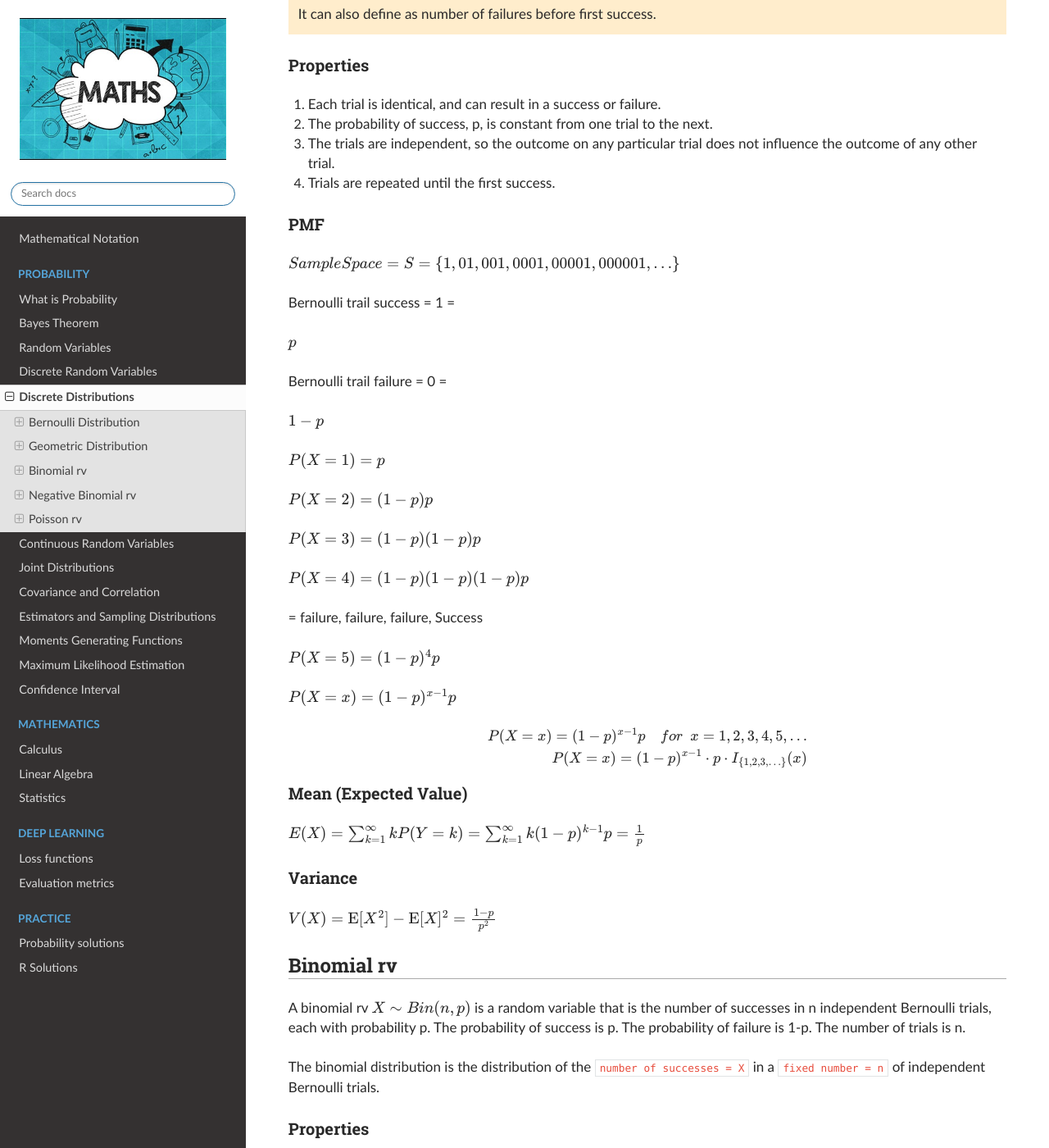
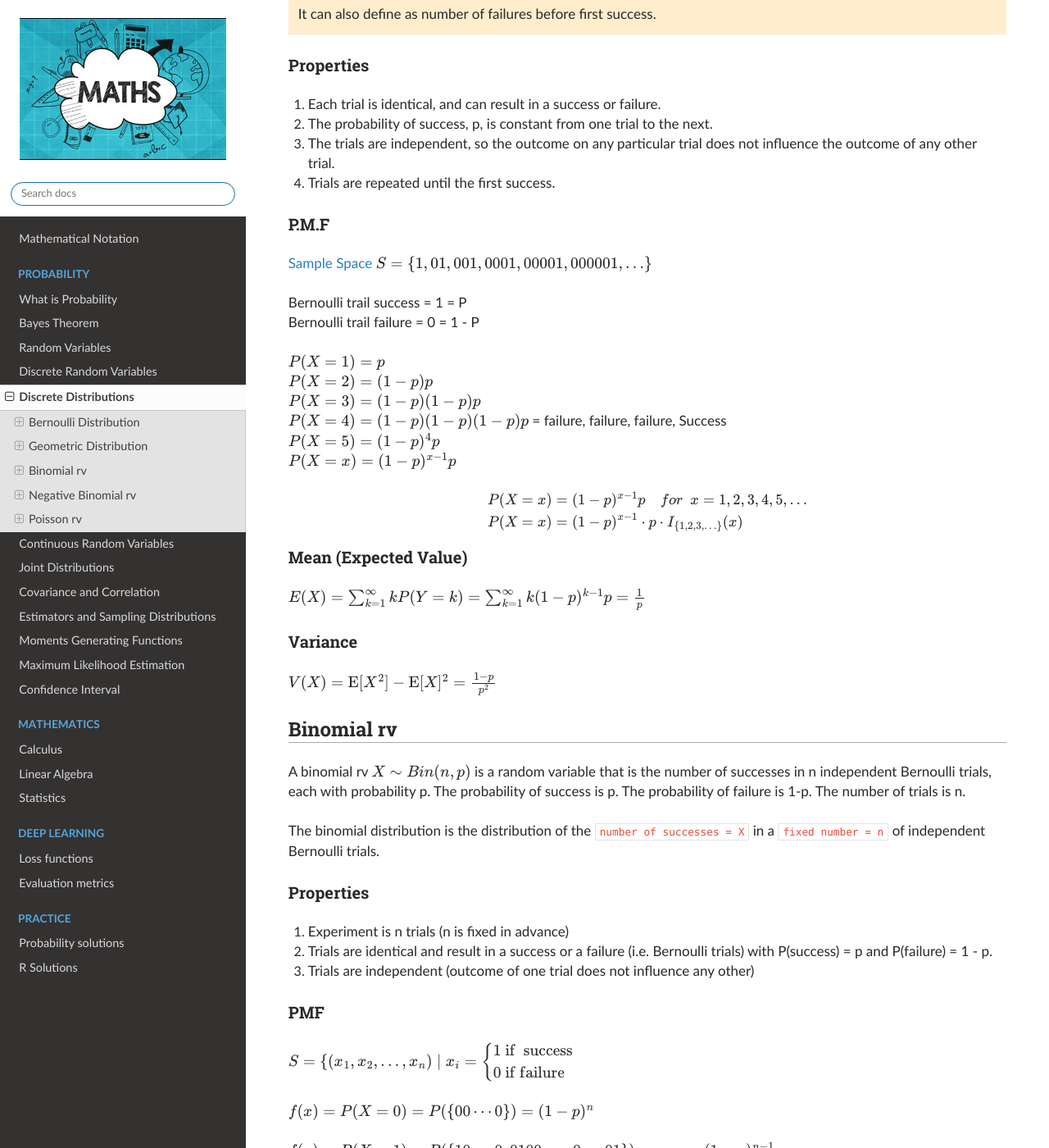
Before and after one commit to akkefa/ml-notes, a Sphinx documentation site: the page built from docs/probability/discrete_distributions.md, in a window 1280 px wide and 1400 px high, scrolled down 2298 px. Shown: the whole window at 82% size. Built offline with Sphinx 7.4.7 and the Read the Docs theme 2.0.0, drawn with Linux system fonts in a browser that asks for light colours.

Commit message:
new changes

```diff
--- a/docs/probability/discrete_distributions.md
+++ b/docs/probability/discrete_distributions.md
@@ -123,36 +123,23 @@ It can also define as number of failures before first success.
 3. The trials are independent, so the outcome on any particular trial does not influence the outcome of any other trial.
 4. Trials are repeated until the first success.
 
-### PMF
+### P.M.F
 
-$Sample Space =S=\{1,01,001,0001,00001,000001,\dots\}$
+[Sample Space](sample-space) $ S = \{1,01,001,0001,00001,000001,\dots\}$
 
-Bernoulli trail success = 1 =
+Bernoulli trail success = 1 = P \
+Bernoulli trail failure = 0 = 1 - P
 
-$p$
-
-Bernoulli trail failure = 0 =
-
-$1-p$
-
-$P(X=1)=p$
-
-$P(X=2)=(1-p) p$
-
-$P(X=3)=(1-p)(1-p)p$
-
-$P(X=4)=(1-p)(1-p)(1-p)p$
-
- = failure, failure, failure, Success
-
-$P(X=5)=(1-p)^{4}p$
-
+$P(X=1)=p$ \
+$P(X=2)=(1-p)p$ \
+$P(X=3)=(1-p)(1-p)p$ \
+$P(X=4)=(1-p)(1-p)(1-p)p$ = failure, failure, failure, Success \
+$P(X=5)=(1-p)^{4}p$ \
 $P(X=x)=(1-p)^{x-1}p$
 
 $$
-P(X=x)=(1-p)^{x-1}p \quad  for \enspace x = {1,2,3,4,5,\dots}
-\\
-P(X=x)=(1-p)^{x-1} \cdot p \cdot I_{\{1,2,3, \ldots\}}(x)
+P(X=x)&=(1-p)^{x-1}p \quad  for \enspace x = {1,2,3,4,5,\dots} \\
+P(X=x)&=(1-p)^{x-1} \cdot p \cdot I_{\{1,2,3, \ldots\}}(x)
 $$
 
 ### Mean (Expected Value)
```
